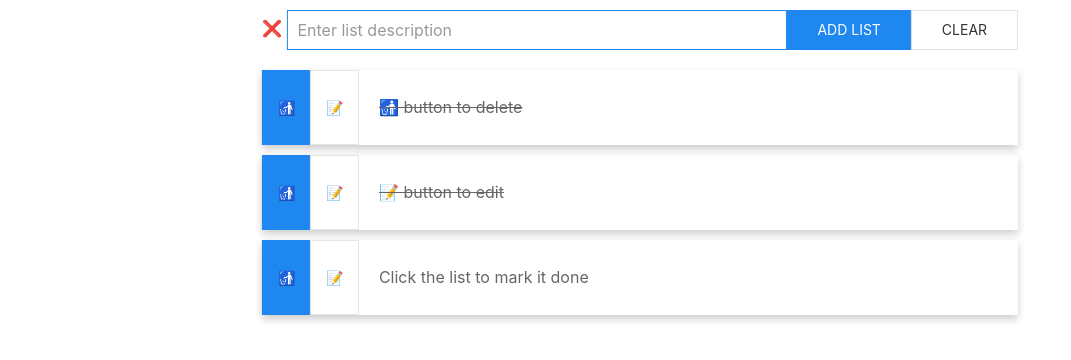
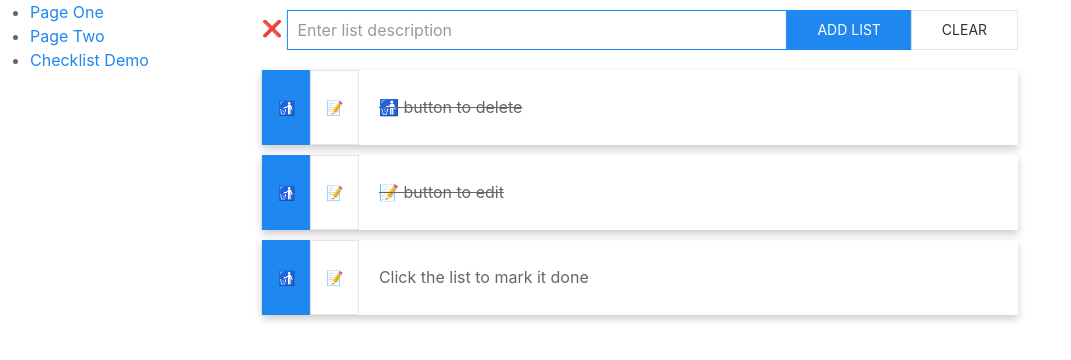
Before and after one commit to anditakaesar/sandbox-react-redux, a React (Create React App) app: page / in a window 1280 px wide. Shown: the top 360 px of the page, without its empty margins (0-1071 px from the left). Built offline with nearby package versions, Linux system fonts and the light colour scheme.

Commit message:
Router demo

```diff
--- a/src/App.js
+++ b/src/App.js
@@ -1,11 +1,63 @@
 import React from 'react';
 import './App.css';
 import '../node_modules/uikit/dist/css/uikit.css'
+import {
+  BrowserRouter as Router,
+  Switch,
+  Route,
+  Link
+} from 'react-router-dom';
 import ChecklistDemo from './checklist/ChecklistDemo';
 
 class App extends React.Component {
   render() {
-    return <ChecklistDemo />
+    return (
+      <Router>
+        <nav>
+          <ul>
+            <li>
+              <Link to="/pageone">Page One</Link>
+            </li>
+            <li>
+              <Link to="/pagetwo">Page Two</Link>
+            </li>
+            <li>
+              <Link to="/checklist">Checklist Demo</Link>
+            </li>
+          </ul>
+        </nav>
+
+        <main>
+          <Switch>
+            <Route path="/pageone">
+              <PageOne />
+            </Route>
+            <Route path="/pagetwo">
+              <PageTwo />
+            </Route>
+            <Route>
+              <ChecklistDemo />
+            </Route>
+          </Switch>
+        </main>
+      </Router>
+    )
+  }
+}
+
+class PageOne extends React.Component {
+  render() {
+    return (
+      <h1>A PageOne</h1>
+    )
+  }
+}
+
+class PageTwo extends React.Component {
+  render() {
+    return (
+      <h1>A PageTwo</h1>
+    )
   }
 }
 
```
